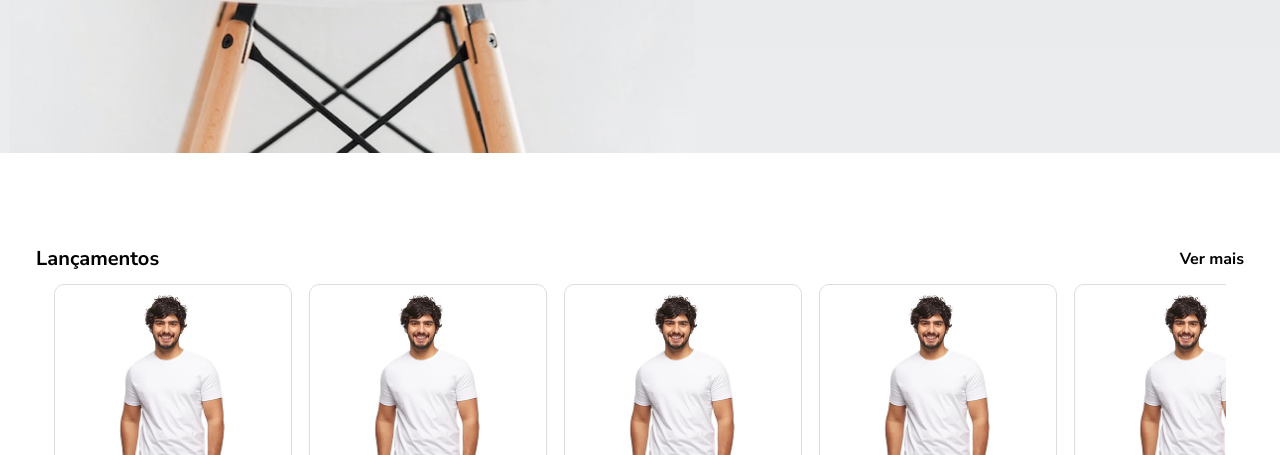
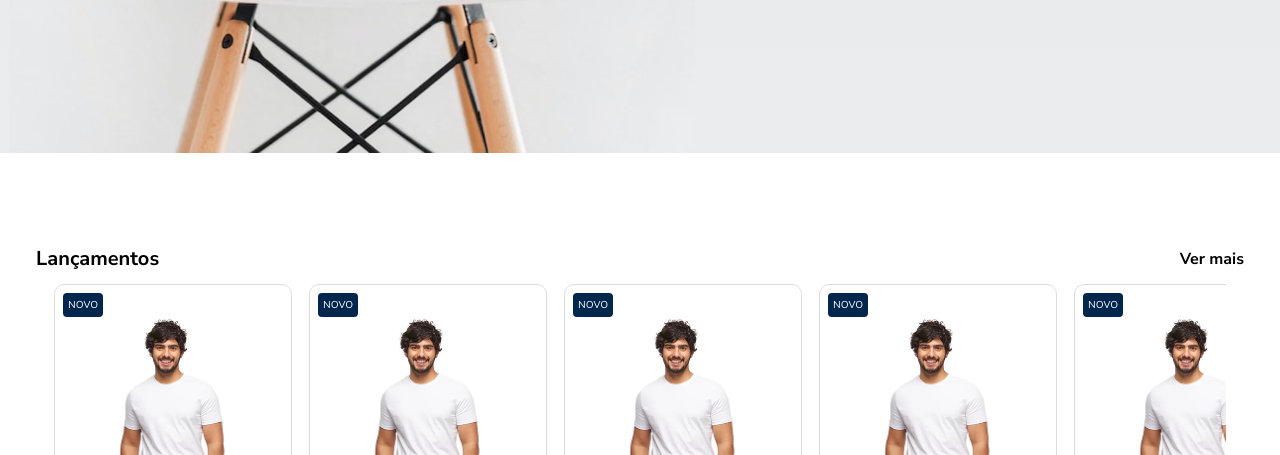
Before and after one commit to BrunoVesp/avanti-class, a plain HTML site: page index.html in a window 1280 px wide. Shown: the part 497-952 px from the top of the page. Drawn offline with Linux system fonts and the light colour scheme.

Commit message:
ajuste do item do carrossel :hammer:

```diff
--- a/index.html
+++ b/index.html
@@ -253,6 +253,7 @@
                 <div class="container-itens-carrossel">
                     <div class="item-carrossel">
                         <div class="container-imagem-carrosel">
+                            <div class="novo">Novo</div>
                             <img src="images/item.png" alt="Item">
                         </div>
                         <div class="textos-carrossel">
@@ -272,6 +273,7 @@
                     </div>
                     <div class="item-carrossel">
                         <div class="container-imagem-carrosel">
+                            <div class="novo">Novo</div>
                             <img src="images/item.png" alt="Item">
                         </div>
                         <div class="textos-carrossel">
@@ -291,6 +293,7 @@
                     </div>
                     <div class="item-carrossel">
                         <div class="container-imagem-carrosel">
+                            <div class="novo">Novo</div>
                             <img src="images/item.png" alt="Item">
                         </div>
                         <div class="textos-carrossel">
@@ -310,6 +313,7 @@
                     </div>
                     <div class="item-carrossel">
                         <div class="container-imagem-carrosel">
+                            <div class="novo">Novo</div>
                             <img src="images/item.png" alt="Item">
                         </div>
                         <div class="textos-carrossel">
@@ -329,6 +333,7 @@
                     </div>
                     <div class="item-carrossel">
                         <div class="container-imagem-carrosel">
+                            <div class="novo">Novo</div>
                             <img src="images/item.png" alt="Item">
                         </div>
                         <div class="textos-carrossel">
@@ -348,6 +353,7 @@
                     </div>
                     <div class="item-carrossel">
                         <div class="container-imagem-carrosel">
+                            <div class="novo">Novo</div>
                             <img src="images/item.png" alt="Item">
                         </div>
                         <div class="textos-carrossel">
@@ -446,6 +452,7 @@
                 <div class="container-itens-carrossel">
                     <div class="item-carrossel">
                         <div class="container-imagem-carrosel">
+                            <div class="novo">Novo</div>
                             <img src="images/item.png" alt="Item">
                         </div>
                         <div class="textos-carrossel">
@@ -465,6 +472,7 @@
                     </div>
                     <div class="item-carrossel">
                         <div class="container-imagem-carrosel">
+                            <div class="novo">Novo</div>
                             <img src="images/item.png" alt="Item">
                         </div>
                         <div class="textos-carrossel">
@@ -484,6 +492,7 @@
                     </div>
                     <div class="item-carrossel">
                         <div class="container-imagem-carrosel">
+                            <div class="novo">Novo</div>
                             <img src="images/item.png" alt="Item">
                         </div>
                         <div class="textos-carrossel">
@@ -503,6 +512,7 @@
                     </div>
                     <div class="item-carrossel">
                         <div class="container-imagem-carrosel">
+                            <div class="novo">Novo</div>
                             <img src="images/item.png" alt="Item">
                         </div>
                         <div class="textos-carrossel">
@@ -522,6 +532,7 @@
                     </div>
                     <div class="item-carrossel">
                         <div class="container-imagem-carrosel">
+                            <div class="novo">Novo</div>
                             <img src="images/item.png" alt="Item">
                         </div>
                         <div class="textos-carrossel">
@@ -541,6 +552,7 @@
                     </div>
                     <div class="item-carrossel">
                         <div class="container-imagem-carrosel">
+                            <div class="novo">Novo</div>
                             <img src="images/item.png" alt="Item">
                         </div>
                         <div class="textos-carrossel">
--- a/styles/carrossel.css
+++ b/styles/carrossel.css
@@ -73,6 +73,16 @@
     justify-content: space-between;
 }
 
+.container-imagem-carrosel .novo {
+    background-color: #00264E;
+    color: #fff;
+    text-transform: uppercase;
+    border-radius: 4px;
+    font-size: 10px;
+    padding: 5px;
+    width: fit-content;
+}
+
 .container-imagem-carrosel img {
     width: 100%;
 }
```
